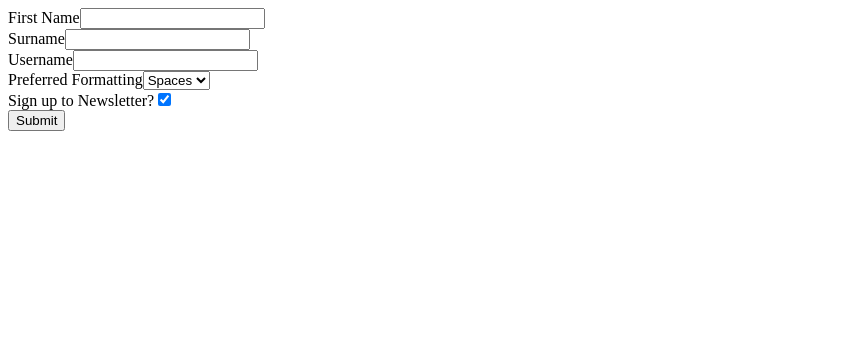
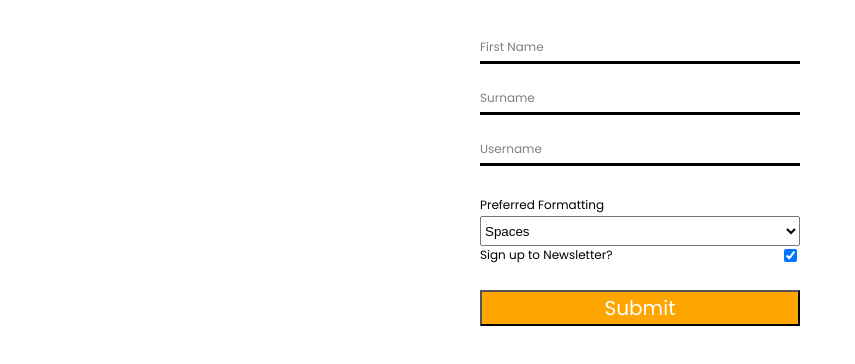
Before and after one commit to josepplloo/redux-forms-course, a React (Create React App) app: page / in a window 1280 px wide. Shown: the top 364 px of the page, without its empty margins (0-855 px from the left). Built offline with nearby package versions, Linux system fonts and the light colour scheme.

Commit message:
adding styles

```diff
--- a/package.json
+++ b/package.json
@@ -3,6 +3,7 @@
   "version": "0.1.0",
   "private": true,
   "dependencies": {
+    "classnames": "^2.2.6",
     "react": "^16.8.6",
     "react-dom": "^16.8.6",
     "react-json-view": "^1.19.1",
--- a/src/components/Fields/index.js
+++ b/src/components/Fields/index.js
@@ -1,19 +1,39 @@
 import React from 'react';
 import ReactJson from 'react-json-view';
-
+import cx from 'classnames';
 
 export function customInput(props) {
   const {label, input, type, meta} = props;
 
+  const getValidityClassName = meta => {
+    if (meta.active) {
+      return;
+    }
+    if (meta.touched && meta.invalid) {
+      return 'invalid';
+    }
+    if (meta.touched && meta.valid) {
+      return 'valid';
+    }
+  };
+
   return (
-    <div>
-      <label>{label}</label>
-      <input {...input} type={type} />
-      {meta.error &&
-        meta.touched && (
-          <div style={{ color: 'red' }}>{meta.error}</div>
-        )}
-    </div>
+    <div
+    className={cx(
+      'custom-input-container',
+      { 'flex-row-reverse': type === 'checkbox' },
+      { dirty: meta.dirty },
+      getValidityClassName(meta)
+    )}
+  >
+    <input {...input} type={type} />
+    <label>{label}</label>
+    {meta.error &&
+      meta.touched &&
+      !meta.active && (
+        <div className="feedback-text error-text">{meta.error}</div>
+      )}
+  </div>
   );
 }
 
--- /dev/null
+++ b/src/components/RegisterForm.css
@@ -0,0 +1,119 @@
+@import url('https://fonts.googleapis.com/css?family=Poppins');
+
+/* Cosmetic form styles */
+body,
+button {
+  font-family: 'Poppins', sans-serif;
+}
+
+/* Restrict the form's max-width for the sake of responsiveness; center the content */
+form {
+  max-width: 320px;
+  padding: 30px;
+  margin: auto;
+}
+
+/* Thick black bottom border applied to all text inputs */
+input:not([type='checkbox']) {
+  border-width: 0;
+  border-bottom: 3px solid black;
+  border-radius: 0;
+}
+
+/* Transition the text input label's font-size, color, and position when it moves */
+input:not([type='checkbox']) + label {
+  transition: all 0.2s;
+}
+
+/* Position the label so that it looks like a placeholder; disable clicking/tapping */
+input:not([type='checkbox']) + label {
+  position: absolute;
+  left: 0;
+  top: 0;
+  pointer-events: none;
+  color: gray;
+}
+
+/* Move the text input label up above the input when the input is focused */
+/* Also, move the text input label above the input when there is content inside the input, so that the label doesn't obscure the content */
+input:not([type='checkbox']):focus + label,
+.dirty input:not([type='checkbox']) + label {
+  font-size: 12px;
+  top: -12px;
+  color: black;
+}
+
+/* Reverse the order of the checkbox and its label, so that the checkbox appears to the right of the label without having to change the markup */
+.flex-row-reverse {
+  display: flex;
+  justify-content: space-between;
+  flex-direction: row-reverse;
+}
+
+input {
+  outline: 0;
+  padding: 0;
+}
+
+input,
+label,
+button[type='submit'] {
+  font-size: 20px;
+}
+
+select {
+  height: 30px;
+}
+
+label {
+  font-size: 12px;
+}
+
+.custom-input-container,
+.custom-select-container {
+  position: relative;
+  margin: 0 0 25px 0;
+}
+
+select {
+  display: block;
+}
+
+select,
+input:not([type='checkbox']),
+button[type='submit'] {
+  width: 100%;
+}
+
+button[type='submit'] {
+  background-color: orange;
+  color: white;
+}
+
+/* Validation styles */
+.valid input {
+  border-color: green;
+}
+
+.invalid input {
+  border-color: orange;
+}
+
+.error-text {
+  background-color: red;
+  color: white;
+  margin-top: 10px;
+  position: relative;
+}
+
+.error-text::before {
+  content: '';
+  border-color: transparent transparent red transparent;
+  width: 0;
+  height: 0;
+  border-style: solid;
+  border-width: 0 8px 8px 7px;
+  position: absolute;
+  left: 20px;
+  top: -8px;
+}
--- a/src/components/RegisterForm.js
+++ b/src/components/RegisterForm.js
@@ -1,7 +1,10 @@
 import React, { Component } from 'react';
 import { Field, reduxForm } from 'redux-form';
+
 import { customInput, customSelect } from './Fields';
 import { required, minLength, maxLength } from './Validation';
+
+import './RegisterForm.css';
 
 class RegisterForm extends Component {
 
```
Also changed, not shown: 1 other file (tests, documents, lock files or other folders).
